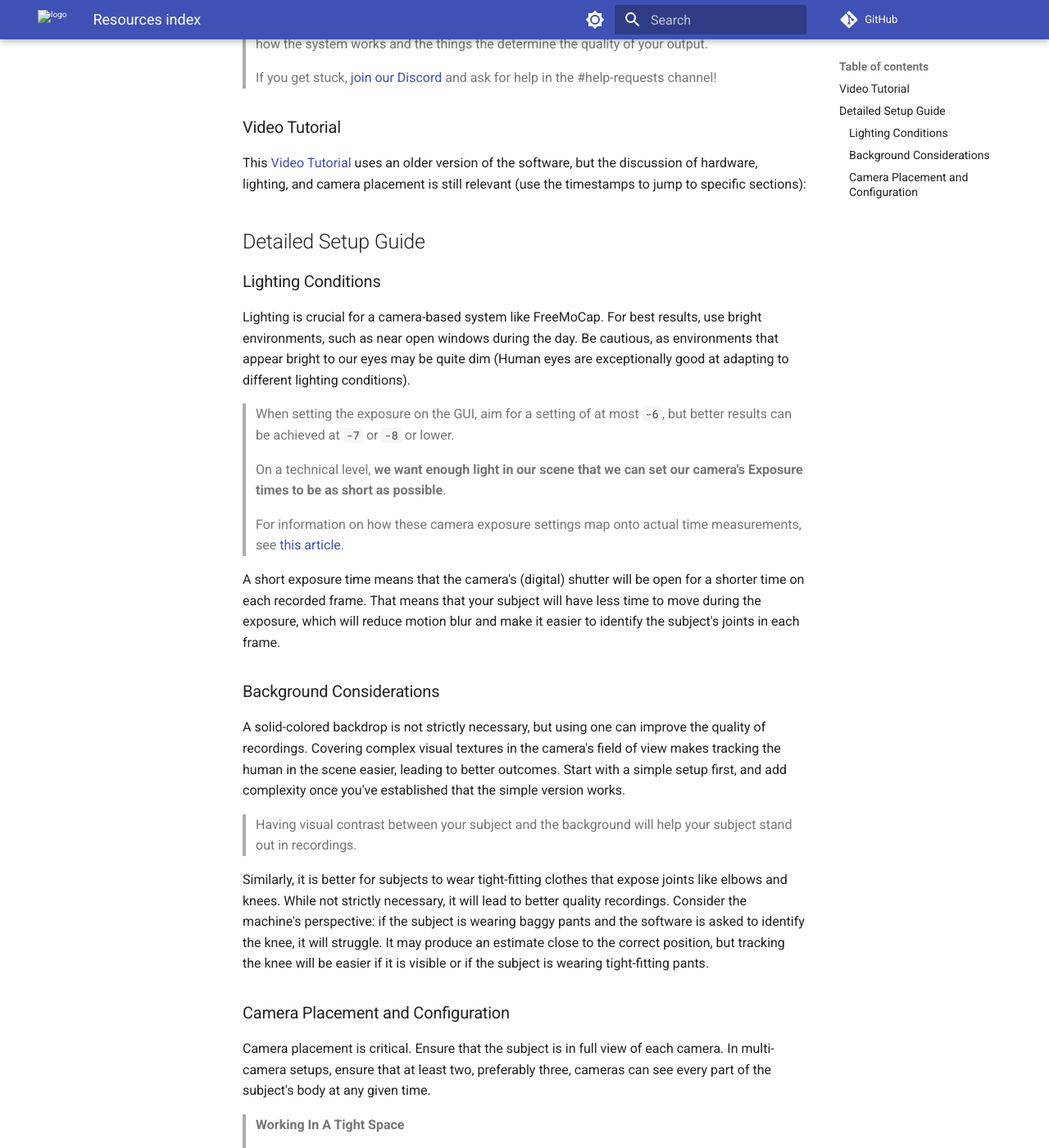
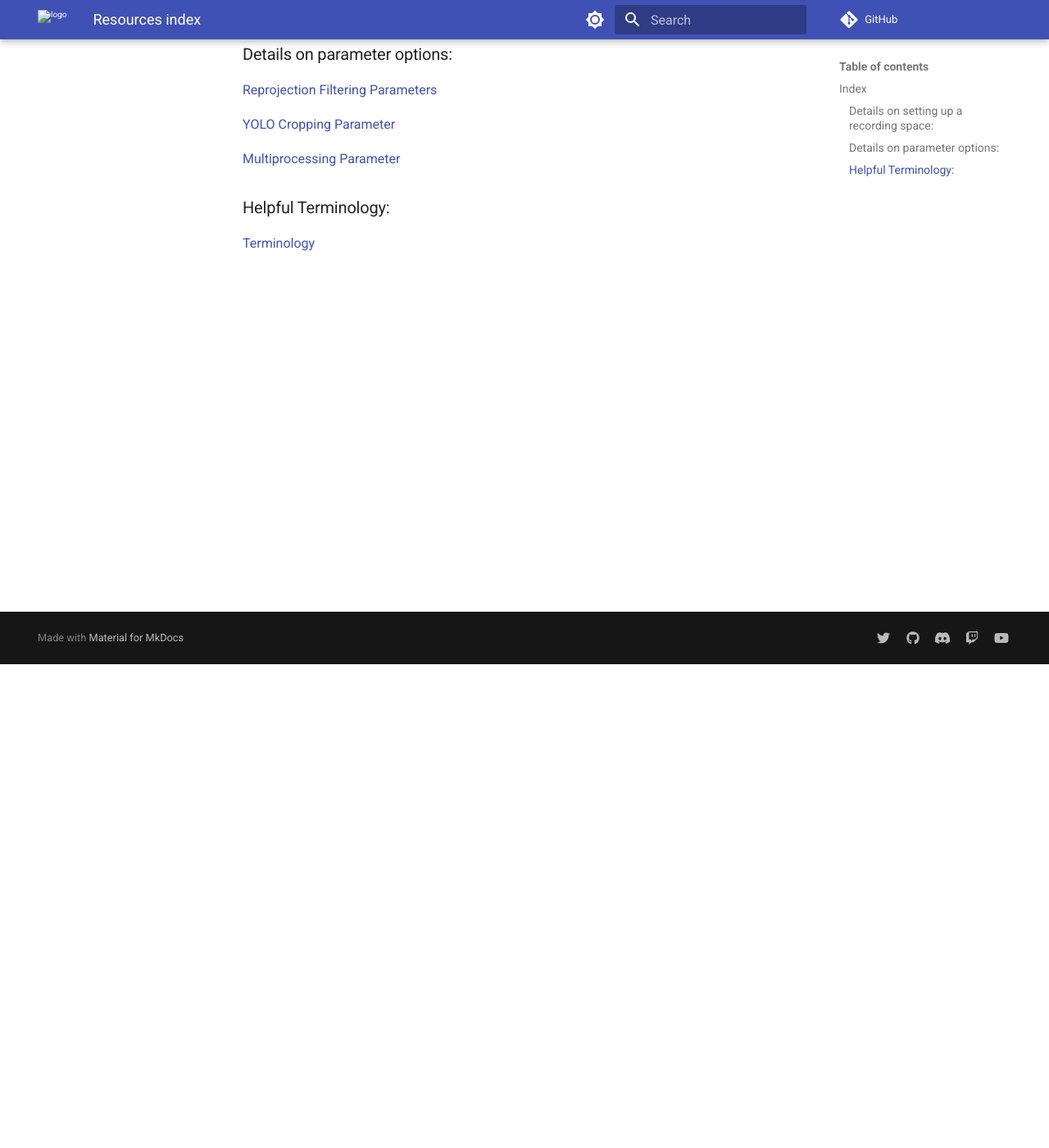
Before and after one commit to freemocap/documentation, an MkDocs documentation site: the page built from docs/Writerside/topics/resources/resources_index.md, in a window 1280 px wide and 1400 px high, scrolled down 590 px. Shown: the whole window at 82% size. Built offline with MkDocs 1.6.1 and Material for MkDocs 9.7.7, drawn with Linux system fonts in a browser that asks for light colours; comment, search, counter and statistics services are not loaded; some of the changed text lies outside the part shown.

Commit message:
port changes from other PR

```diff
--- a/docs/Writerside/topics/resources/resources_index.md
+++ b/docs/Writerside/topics/resources/resources_index.md
@@ -1,63 +1,25 @@
-While FreeMoCap can record anywhere that's big enough to capture your entire body on video, some places and set ups will give better results than others. The tips below will help you configure your space to get the best recordings, whether you're working with high-end gear or simple webcams.
+# Index
 
-Don't be afraid to start small and simple - any set up is better than no set up. You can always add complexity as you become more comfortable with the system.
-
-
-> Grip it & Rip it ✨"
->
 >    The best way to learn how this works it is to do it a lot!
 >
->    Use this section as a reference, but don't be afraid to just dive in and start recording! If things don't come out right, fiddle with your cameras and your settings and try it again!
+>    Use this section as a reference, but don't be afraid to just dive in and start recording! If things don't come out right, fiddle with your cameras and your settings and try it again! You don't have to understand how it works to use it, and you'll learn how it works by using it ✨
 >
-> You don't have to understand how it works to use it, and you'll learn how it works by using it!
->
-> Start by recording A LOT of SHORT recordings, so that you can iterate quickly and get a feel for how the system works and the things the determine the quality of your output.
+>    Start by recording A LOT of SHORT recordings, so that you can iterate quickly and get a feel for how the system works and the things the determine the quality of your output.
 >
 >    If you get stuck, [join our Discord](https://discord.gg/P2nyraRYjb) and ask for help in the #help-requests channel!
-> {style = "note"}
-## Video Tutorial
+> {style="tip"}
 
+## Details on setting up a recording space:
 
-This [Video Tutorial](https://www.youtube.com/watch?v=GxKmyKdnTy0&t=872s) uses an older version of the software, but the discussion of hardware, lighting, and camera placement is still relevant (use the timestamps to jump to specific sections):
+[Detailed Camera Setup Guide](detailed_setup.md)
 
+## Details on parameter options:
 
-# Detailed Setup Guide
-## Lighting Conditions
+[Reprojection Filtering Parameters](reprojection_filtering.md)
 
-Lighting is crucial for a camera-based system like FreeMoCap. For best results, use bright environments, such as near open windows during the day. Be cautious, as environments that appear bright to our eyes may be quite dim (Human eyes are exceptionally good at adapting to different lighting conditions).
+[YOLO Cropping Parameter](yolo_cropping.md)
 
+[Multiprocessing Parameter](multiprocessing.md)
 
-> When setting the exposure on the GUI, aim for a setting of at most `-6`, but better results can be achieved at `-7` or `-8` or lower.
->
-> On a technical level, **we want enough light in our scene that we can set our camera's Exposure times to be as short as possible**.
->
-> For information on how these camera exposure settings map onto actual time measurements, see [this article](https://www.kurokesu.com/main/2020/05/22/uvc-camera-exposure-timing-in-opencv/).
-
-A short exposure time means that the camera's (digital) shutter will be open for a shorter time on each recorded frame. That means that your subject will have less time to move during the exposure, which will reduce motion blur and make it easier to identify the subject's joints in each frame.
-
-
-
-
-## Background Considerations
-
-A solid-colored backdrop is not strictly necessary, but using one can improve the quality of recordings. Covering complex visual textures in the camera's field of view makes tracking the human in the scene easier, leading to better outcomes. Start with a simple setup first, and add complexity once you've established that the simple version works.
-
-
->    Having visual contrast between your subject and the background will help your subject stand out in recordings.
-> {style="note"}
-
-Similarly, it is better for subjects to wear tight-fitting clothes that expose joints like elbows and knees. While not strictly necessary, it will lead to better quality recordings. Consider the machine's perspective: if the subject is wearing baggy pants and the software is asked to identify the knee, it will struggle. It may produce an estimate close to the correct position, but tracking the knee will be easier if it is visible or if the subject is wearing tight-fitting pants.
-
-## Camera Placement and Configuration
-
-Camera placement is critical. Ensure that the subject is in full view of each camera. In multi-camera setups, ensure that at least two, preferably three, cameras can see every part of the subject's body at any given time.
-
-> **Working In A Tight Space**
->
->    Cameras can be rotated 90° to portrait orientation to capture a standing human in a tighter space. You can even mix portrait and landscape views together to better capture your space.
-
-Ideally, the person should occupy as much of the camera screen as possible, providing more information for the software to track the person. Most testing has been done on low-quality webcams, although successful recordings have been made with GoPros, DSLRs, and mobile phones.
-
-In multi-camera situations, separate the cameras enough to provide different points of view on the subject. If multiple cameras are positioned too close together, they won't add much information to the scene. Separating them by a sufficient angle improves triangulation. Just make sure each camera can share a view of the Charuco board with another camera during calibration.
-
-High-quality recordings can be ensured by adjusting camera settings for optimal image results, mainly by setting the appropriate exposure for the lighting conditions and having good lighting. A successful calibration is also necessary, which you can read about in our [Multi-Camera Calibration Tutorial](multi_camera_calibration.md)
+## Helpful Terminology:
+[Terminology](terminology.md)
```
Also changed, not shown: docs/Writerside/topics/getting_started/multi_camera_calibration.md (+7 -4 lines), docs/Writerside/topics/getting_started/next_steps.md (added, +7 -0 lines), docs/Writerside/topics/getting_started/single_camera_recording.md (+7 -4 lines), docs/Writerside/topics/resources/detailed_setup.md (added, +46 -0 lines), docs/Writerside/topics/resources/multiprocessing.md (added, +6 -0 lines), docs/Writerside/topics/resources/reprojection_filtering.md (added, +19 -0 lines), docs/Writerside/topics/resources/yolo_cropping.md (added, +12 -0 lines), docs/Writerside/images/assets/images/YOLO_crop_detail.png (added), docs/Writerside/images/assets/images/multiprocessing_crop_detail.png (added), docs/Writerside/images/assets/images/reprojection_filtering_crop_detail.png (added), docs/Writerside/topics/resources/terminology.md (renamed from docs/Writerside/topics/terminology/terminology.md), 1 other file.
